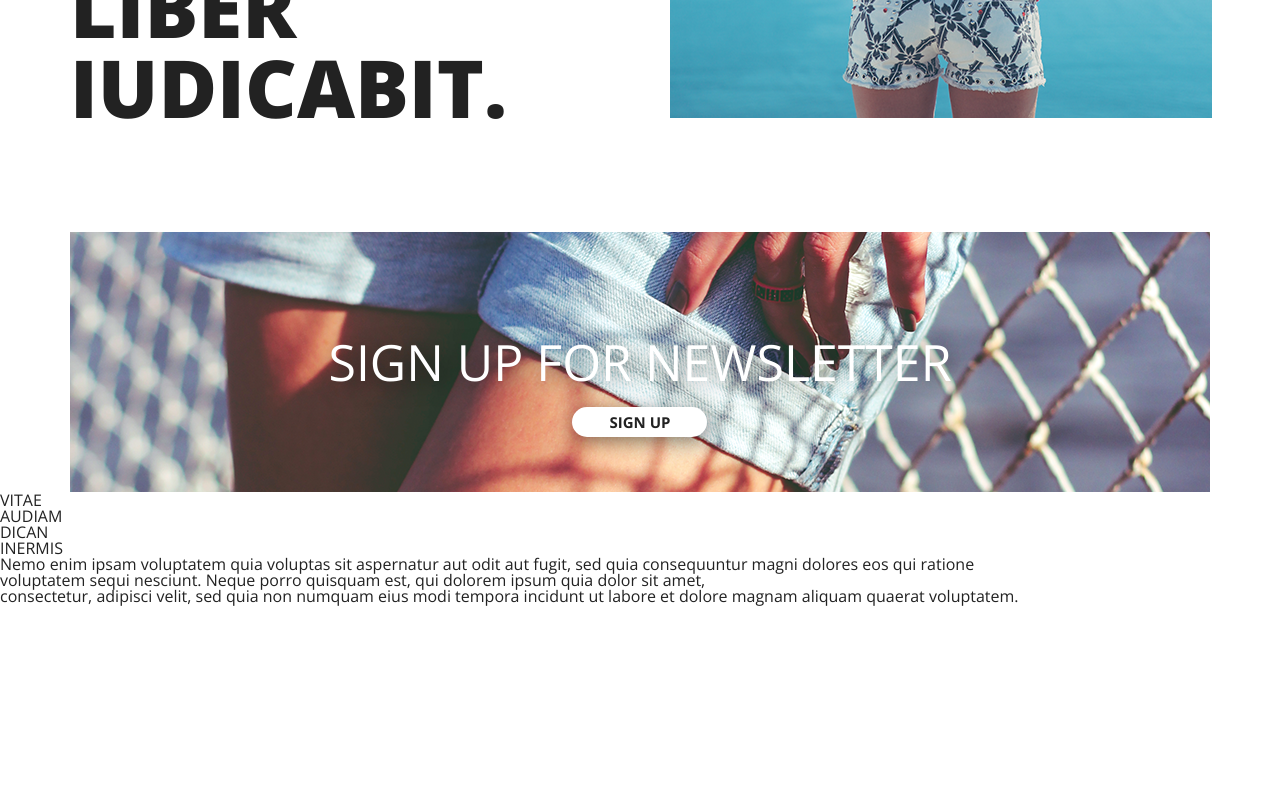
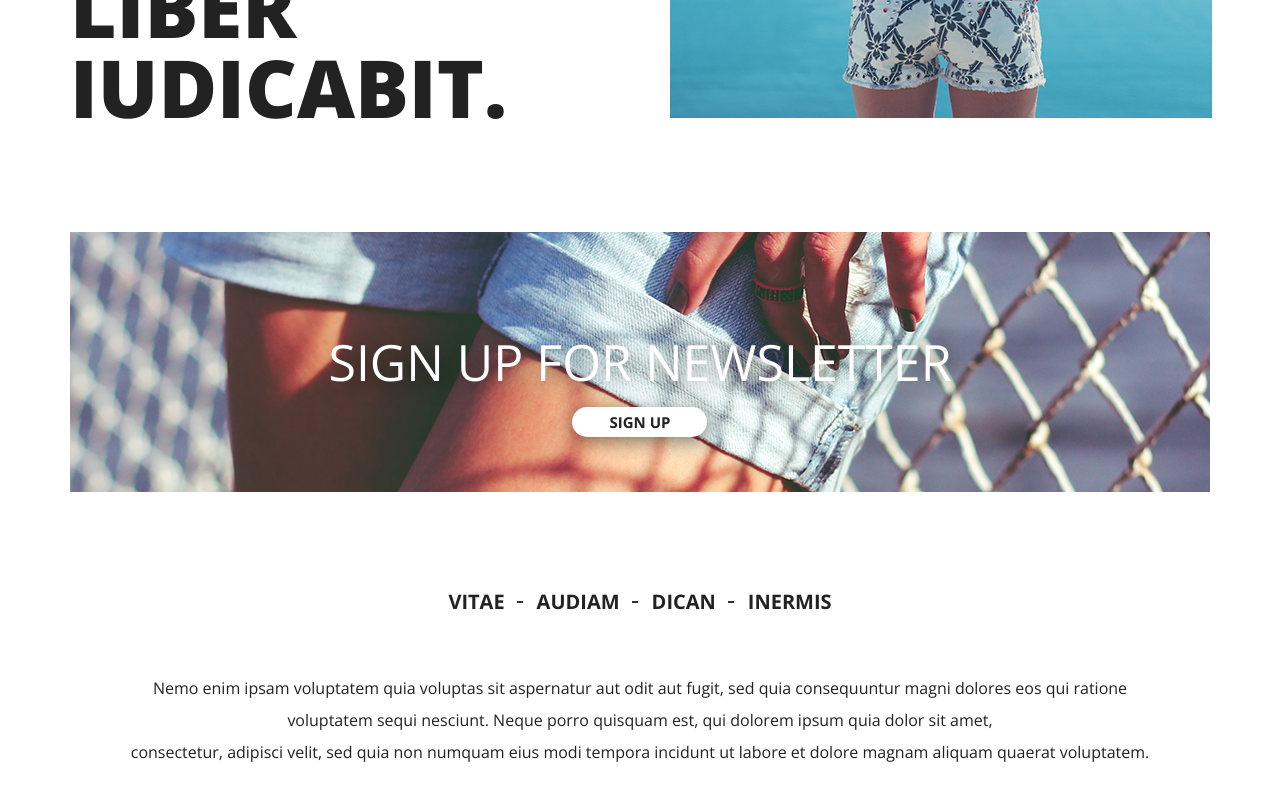
Before and after one commit to eunji764/webPublishing_Afrodyta, a plain HTML site: page index.html in a window 1280 px wide. Shown: the part 1989-2789 px from the top of the page. Before the commit the page ends 2596 px from the top, so only its background shows below. Drawn offline with nearby package versions, Linux system fonts and the light colour scheme.

Commit message:
information

```diff
--- a/css/main.css
+++ b/css/main.css
@@ -231,3 +231,43 @@ header .inner ul li:nth-child(4):hover ~ .underline {
   left: 0;
   margin:20px auto 0;
 }
+
+/* INFORMATION */
+
+.info {
+  text-align: center;
+  margin-bottom: 40px;
+}
+
+.info ul {
+  display: flex;
+  justify-content: center;
+  margin-top: 90px;
+  margin-bottom: 50px;
+}
+
+.info ul li {
+  position: relative;
+  font-size: 20px;
+  font-weight: 700;
+  padding: 10px 16px;
+}
+
+.info ul li::before {
+  content: "";
+  width: 6px;
+  height: 2px;
+  background-color: #333;
+  position: absolute;
+  top: 0;
+  bottom: 0;
+  margin: auto -20px;
+}
+
+.info ul li:first-child::before {
+  display: none;
+}
+
+.info span {
+  line-height: 2;
+}
```
